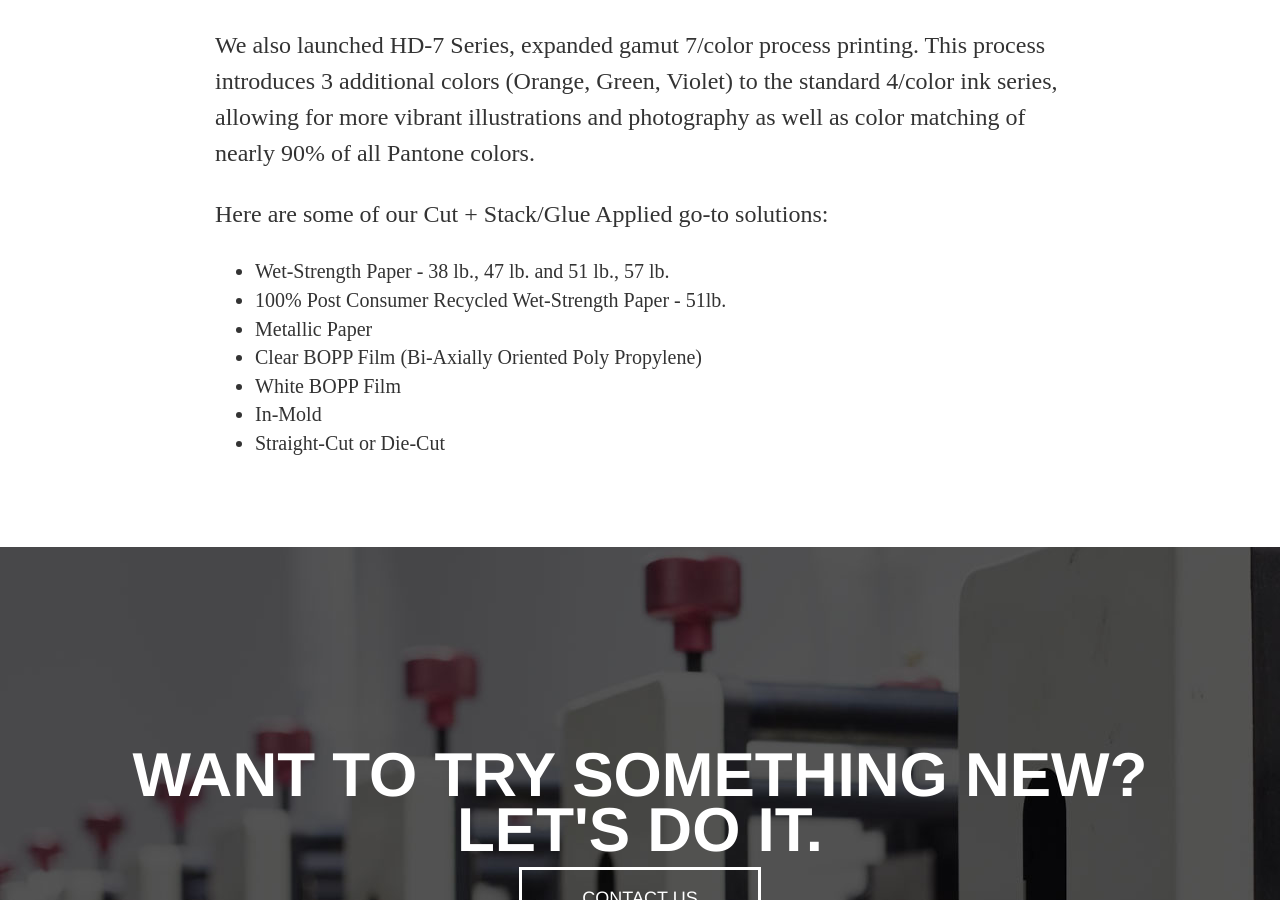
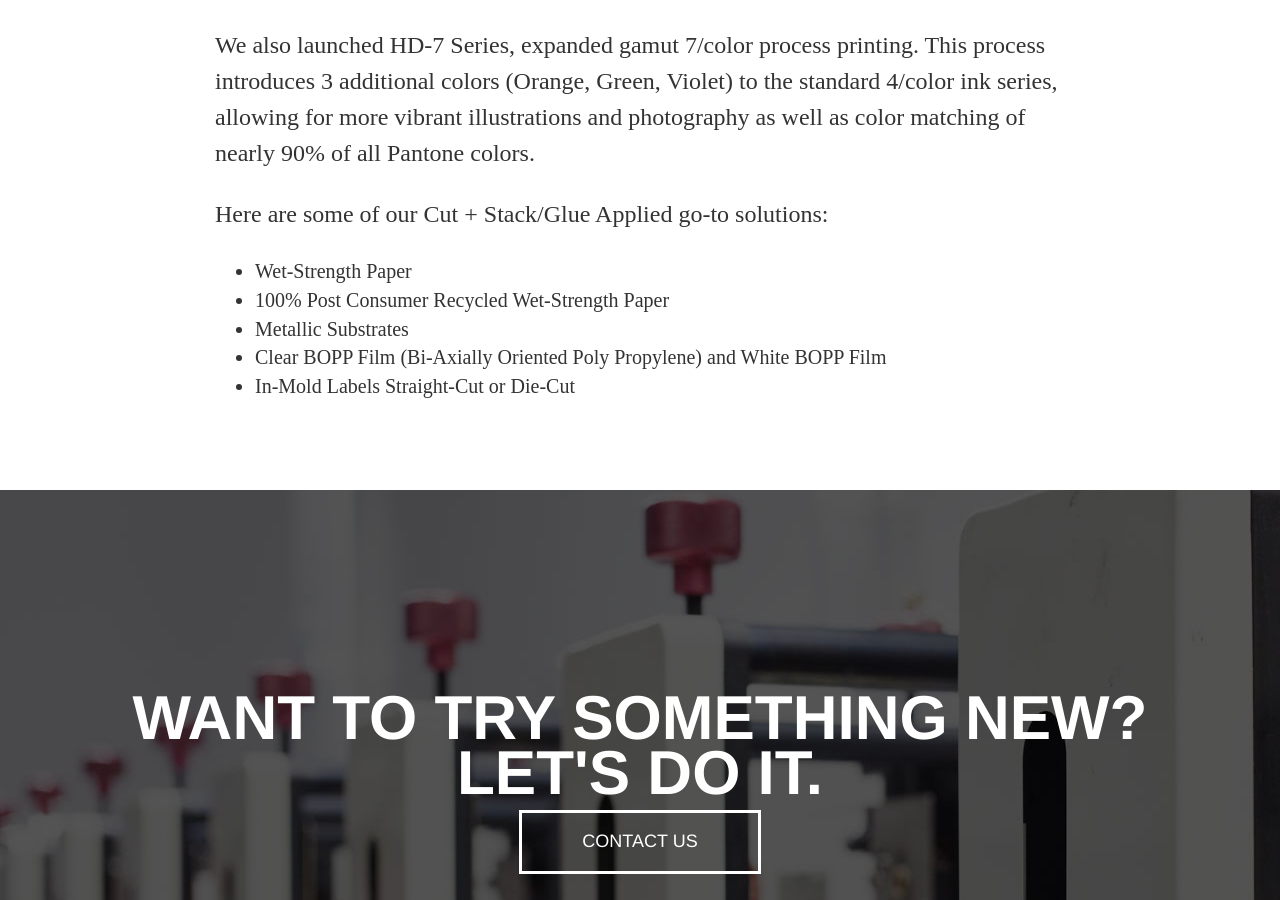
Before and after one commit to moizk/DWS-Jekyll, a Jekyll site: the page built from printing.html, in a window 1280 px wide and 900 px high, scrolled down 1380 px. Built offline with Jekyll 4.4.1, drawn with Linux system fonts in a browser that asks for light colours; nearby versions of some CDN libraries; Markdown is read by kramdown in place of the engine named in the settings; some of the changed text lies outside the part shown.

Commit message:
copy changes as per client request

```diff
--- a/printing.html
+++ b/printing.html
@@ -23,13 +23,11 @@ title: Printing Page
   <p>We also launched HD-7 Series, expanded gamut 7/color process printing. This process introduces 3 additional colors (Orange, Green, Violet) to the standard 4/color ink series, allowing for more vibrant illustrations and photography as well as color matching of nearly 90% of all Pantone colors.</p>
   <p>Here are some of our Cut + Stack/Glue Applied go-to solutions:</p>
   <ul class="story-list">
-    <li>Wet-Strength Paper - 38 lb., 47 lb. and 51 lb., 57 lb.</li>
-    <li>100% Post Consumer Recycled Wet-Strength Paper - 51lb.</li>
-    <li>Metallic Paper</li>
-    <li>Clear BOPP Film (Bi-Axially Oriented Poly Propylene)</li>
-    <li>White BOPP Film</li>
-    <li>In-Mold</li>
-    <li>Straight-Cut or Die-Cut </li>
+    <li>Wet-Strength Paper</li>
+    <li>100% Post Consumer Recycled Wet-Strength Paper</li>
+    <li>Metallic Substrates</li>
+    <li>Clear BOPP Film (Bi-Axially Oriented Poly Propylene) and White BOPP Film</li>
+    <li>In-Mold Labels Straight-Cut or Die-Cut </li>
   </ul>
 </div>
 <br><br><br><br>
@@ -50,9 +48,8 @@ title: Printing Page
     <li>Wet-Strength Paper</li>
     <li>100% Post Consumer Recycled Wet-Strength Paper - 51lb.</li>
     <li>Matte and Gloss finishes</li>
-    <li>Metallic Paper</li>
-    <li>Clear BOPP Film (Bi-Axially Oriented Poly Propylene)</li>
-    <li>White BOPP Film</li>
+    <li>Metallic Substrates</li>
+    <li>Clear BOPP Film (Bi-Axially Oriented Poly Propylene) and White BOPP Film</li>
     <li>Embossing</li>
   </ul>
 </div>
--- a/team.html
+++ b/team.html
@@ -31,7 +31,7 @@ title: Team Page
   <div class="row">
     <div class="col-sm-4">
       <img src="img/team/kathy.jpg" class="img-responsive">
-      <p class="team-bio hidden-xs">Kathy came to DWS in early 2013 with over 25 years of experience in the print ad sales space, working most recently with Martha Stewart. It took Kathy no time at all to learn labels and packaging and she now covers the entire Southern Atlantic region as well as New England.<br><br>Kathy graduated with a B.A. from Fairfield University. She enjoys yoga and spending time with her husband, Tim, their two children and yellow lab, Rocky. Like her brothers, Kathy is also a serious Deadhead and has seen over 200 Grateful Dead concerts.</p>
+      <p class="team-bio hidden-xs">Kathy came to DWS in early 2013 with over 25 years of experience in the print ad sales space, working within the organic/natural products marketplace and with Martha Stewart. It took Kathy no time at all to learn labels and packaging and she now covers the entire Southern Atlantic region as well as New England.<br><br>Kathy graduated with a B.A. from Fairfield University. She enjoys time with her family and practicing yoga.  She's also an avid concert-goer, which grew from her Deadhead roots.</p>
       <h3>Kathy Staib</h3>
       <h4>Senior Director of Sales</h4>
     </div>
```
